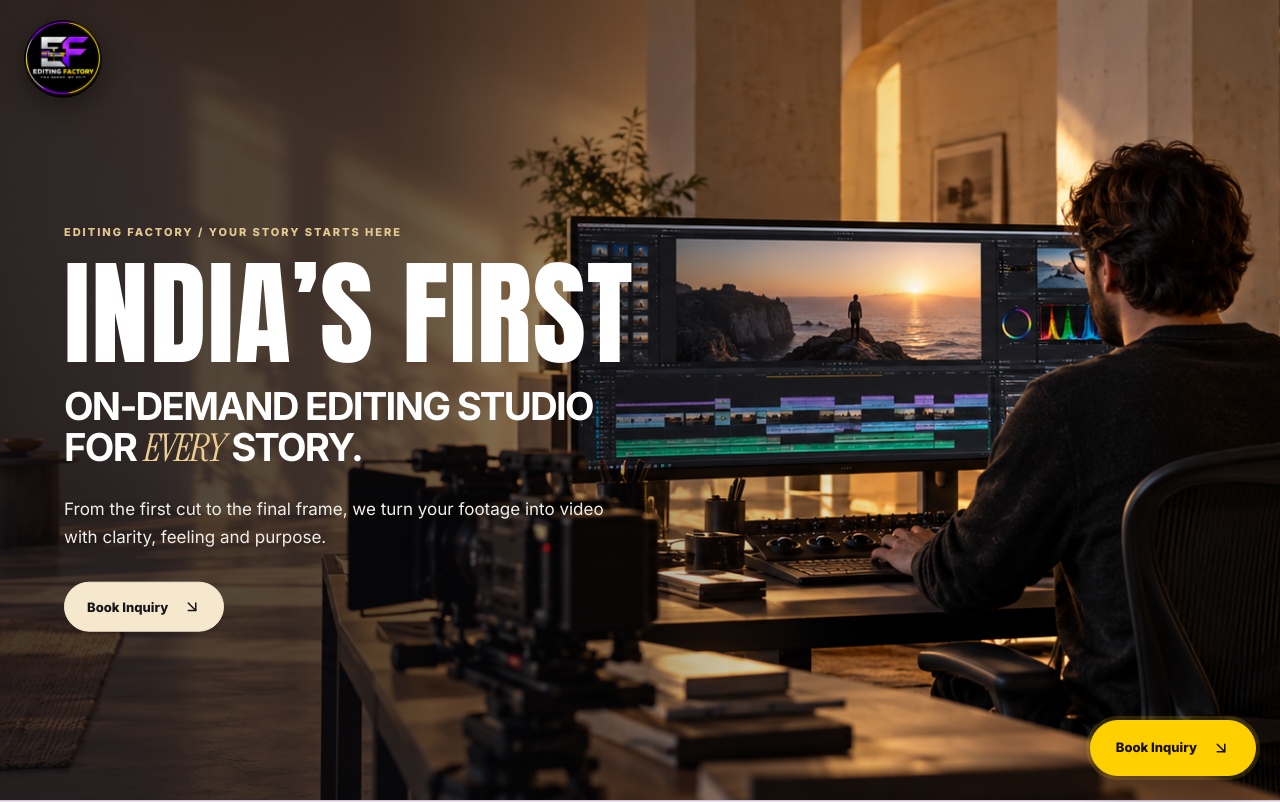
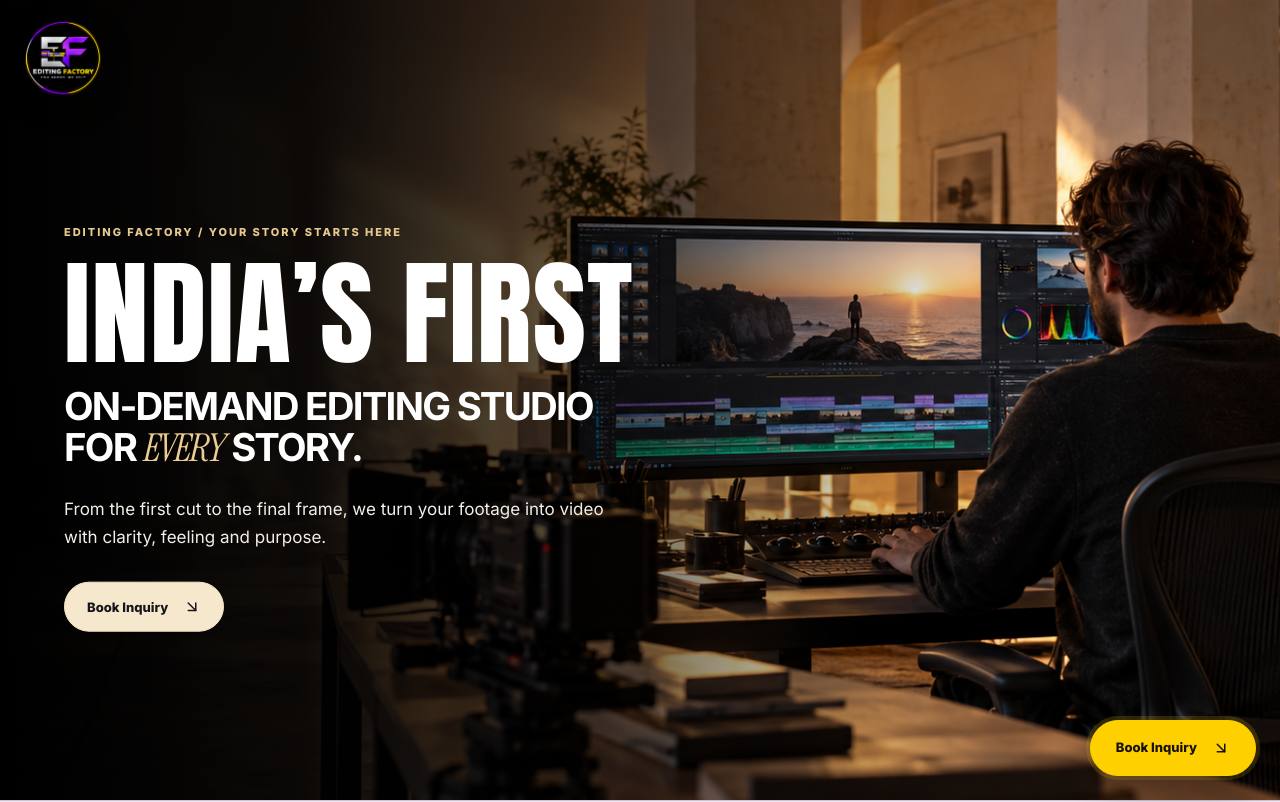
Before and after one commit to manish-kurapati/editingfactory, a Next.js app: page /nri in a window 1280 px wide. Shown: the top 802 px of the page. Built offline with nearby package versions, Linux system fonts and the light colour scheme; a web font is replaced by a local one.

Commit message:
Strengthen campaign hero image fade

```diff
--- a/app/editorial.css
+++ b/app/editorial.css
@@ -401,7 +401,7 @@ html{scroll-behavior:smooth}body{font-family:var(--v2-sans);background:var(--v2-
 .campaign-book-fixed:hover,.campaign-book-fixed:focus-visible{background:#f4c600;border-color:#f4c600;color:#17110a}
 .campaign-hero{position:relative;height:100svh;min-height:700px;background:#111;overflow:hidden}
 .campaign-hero>img{object-fit:cover;object-position:center}
-.campaign-hero-fade{position:absolute;inset:0;background:linear-gradient(90deg,#08070ac2 0%,#08070aa8 31%,#08070a4d 51%,transparent 72%);pointer-events:none}
+.campaign-hero-fade{position:absolute;inset:0;background:linear-gradient(90deg,#000 0%,#000e 24%,#0009 46%,#0003 66%,transparent 82%);pointer-events:none}
 .campaign-hero-copy{position:absolute;z-index:2;top:50%;left:max(5vw,calc((100vw - 1320px)/2));translate:0 -44%;width:min(760px,88vw);color:white}
 .campaign-hero-copy>span,.campaign-section-head>span,.campaign-about>div:first-child>span,.campaign-final>span{font-size:11px;font-weight:800;letter-spacing:.18em;color:#e5c991}
 .campaign-hero-copy h1{font:400 clamp(70px,9vw,132px)/.83 var(--v2-display);letter-spacing:.01em;margin:24px 0 25px}
@@ -470,7 +470,7 @@ html{scroll-behavior:smooth}body{font-family:var(--v2-sans);background:var(--v2-
 .v2-compact-form textarea{resize:vertical}
 .v2-action-dialog:has(.v2-compact-form){width:min(620px,calc(100vw - 24px))}
 .v2-action-dialog:has(.v2-compact-form) .v2-action-dialog-inner{height:auto;max-height:92dvh}
-@media(max-width:800px){.campaign-header{width:calc(100% - 30px);top:13px}.campaign-header>a,.campaign-header>a img{width:65px;height:65px}.campaign-hero{min-height:680px}.campaign-hero>img{object-position:62% center}.campaign-hero-fade{background:linear-gradient(90deg,#08070ad9 0%,#08070aaf 55%,#08070a23 100%)}.campaign-hero-copy{left:22px;translate:0 -38%}.campaign-hero-copy h1{font-size:clamp(58px,17vw,90px)}.campaign-section{width:calc(100% - 38px);padding:78px 0}.campaign-section-head{grid-template-columns:1fr;gap:19px;margin-bottom:35px}.campaign-section-head>span{grid-column:auto}.campaign-service-grid,.campaign-package-grid{grid-template-columns:1fr}.campaign-service-grid article{min-height:240px}.campaign-packages{width:auto;padding:78px 19px}.campaign-about{grid-template-columns:1fr;gap:36px}.campaign-tools-heading{width:calc(100% - 38px);align-items:start;flex-direction:column}.campaign-footer{grid-template-columns:1fr}.campaign-footer-links{justify-content:flex-start;flex-wrap:wrap}.campaign-footer small{grid-column:auto}}
+@media(max-width:800px){.campaign-header{width:calc(100% - 30px);top:13px}.campaign-header>a,.campaign-header>a img{width:65px;height:65px}.campaign-hero{min-height:680px}.campaign-hero>img{object-position:62% center}.campaign-hero-fade{background:linear-gradient(90deg,#000f 0%,#000d 48%,#0006 76%,#0002 100%)}.campaign-hero-copy{left:22px;translate:0 -38%}.campaign-hero-copy h1{font-size:clamp(58px,17vw,90px)}.campaign-section{width:calc(100% - 38px);padding:78px 0}.campaign-section-head{grid-template-columns:1fr;gap:19px;margin-bottom:35px}.campaign-section-head>span{grid-column:auto}.campaign-service-grid,.campaign-package-grid{grid-template-columns:1fr}.campaign-service-grid article{min-height:240px}.campaign-packages{width:auto;padding:78px 19px}.campaign-about{grid-template-columns:1fr;gap:36px}.campaign-tools-heading{width:calc(100% - 38px);align-items:start;flex-direction:column}.campaign-footer{grid-template-columns:1fr}.campaign-footer-links{justify-content:flex-start;flex-wrap:wrap}.campaign-footer small{grid-column:auto}}
 @media(max-width:520px){.campaign-book-fixed{right:12px;bottom:12px;min-height:50px;padding:0 18px}.campaign-hero-copy>span{font-size:9px}.campaign-hero-copy p{font-size:14px;max-width:340px}.campaign-hero-copy h1 small{font-size:25px}.campaign-section-head h2,.campaign-about h2{font-size:46px}.campaign-package-grid h3{font-size:34px}.campaign-tools-track{gap:20px}.campaign-tool{width:110px}.campaign-footer-links{gap:15px}.campaign-footer-links a{font-size:11px}}
 @media(prefers-reduced-motion:reduce){.campaign-ticker>div,.campaign-tools-track{animation:none}}
 
```
